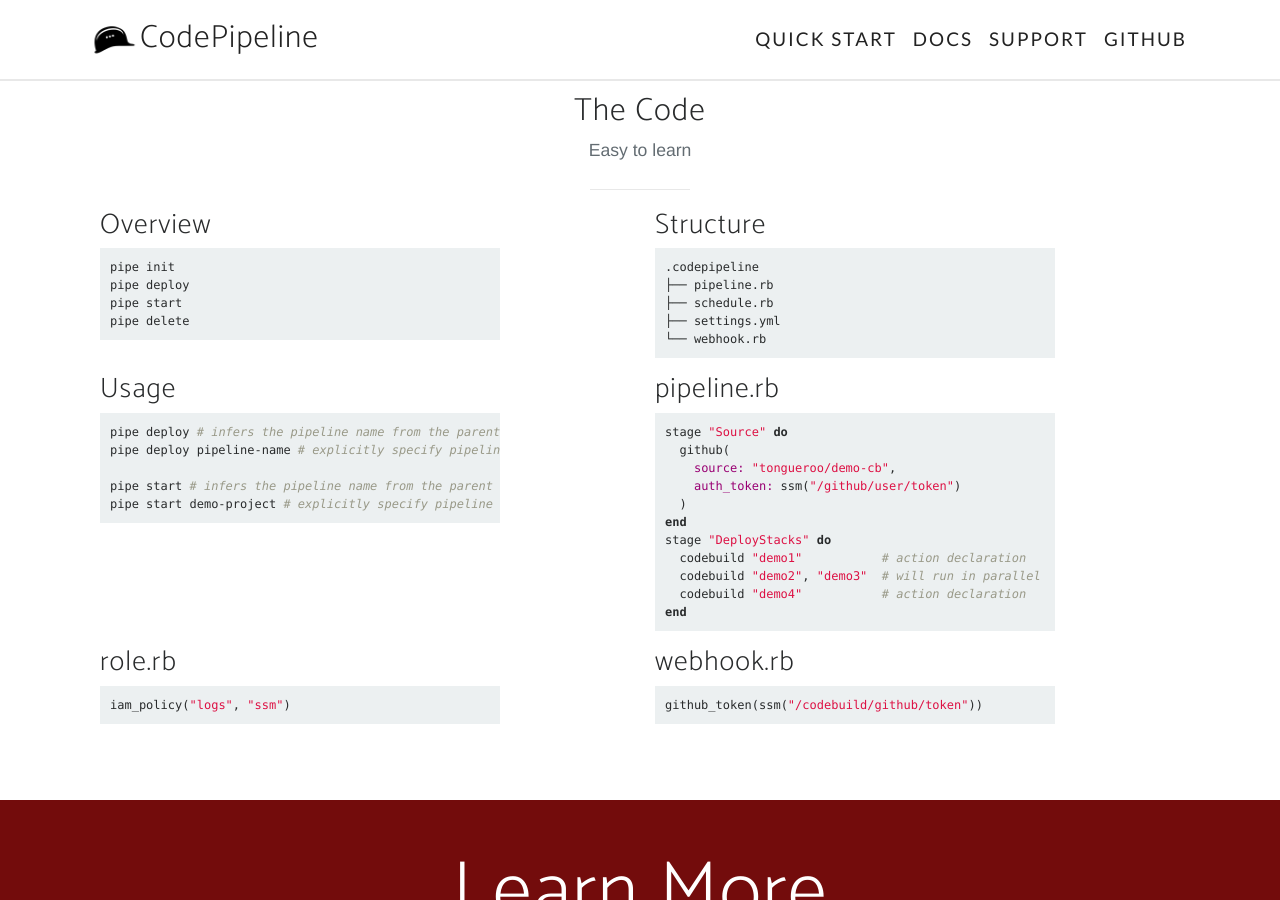
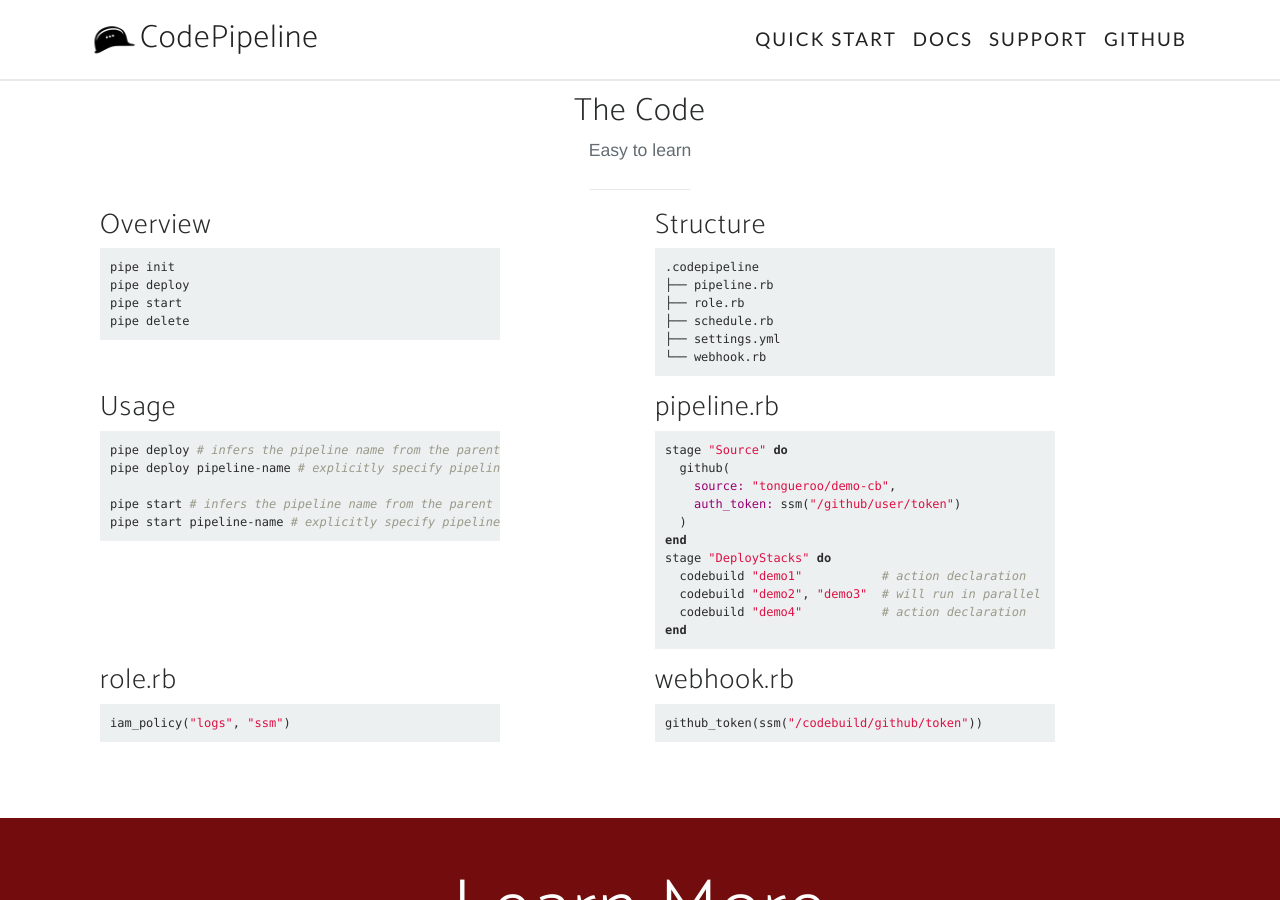
Before and after one commit to boltops-tools/pipedream, a Jekyll site: the page built from docs/index.html, in a window 1280 px wide and 900 px high, scrolled down 1936 px. Built offline with Jekyll 4.4.1, drawn with Linux system fonts in a browser that asks for light colours; some web fonts are replaced.

Commit message:
Update commands.html

```diff
--- a/docs/_includes/commands.html
+++ b/docs/_includes/commands.html
@@ -26,6 +26,7 @@ pipe delete
 {% highlight sh %}
 .codepipeline
 ├── pipeline.rb
+├── role.rb
 ├── schedule.rb
 ├── settings.yml
 └── webhook.rb
@@ -42,7 +43,7 @@ pipe deploy # infers the pipeline name from the parent folder
 pipe deploy pipeline-name # explicitly specify pipeline name
 
 pipe start # infers the pipeline name from the parent folder
-pipe start demo-project # explicitly specify pipeline name
+pipe start pipeline-name # explicitly specify pipeline name
 {% endhighlight %}
                                 </div>
                             </div>
```
